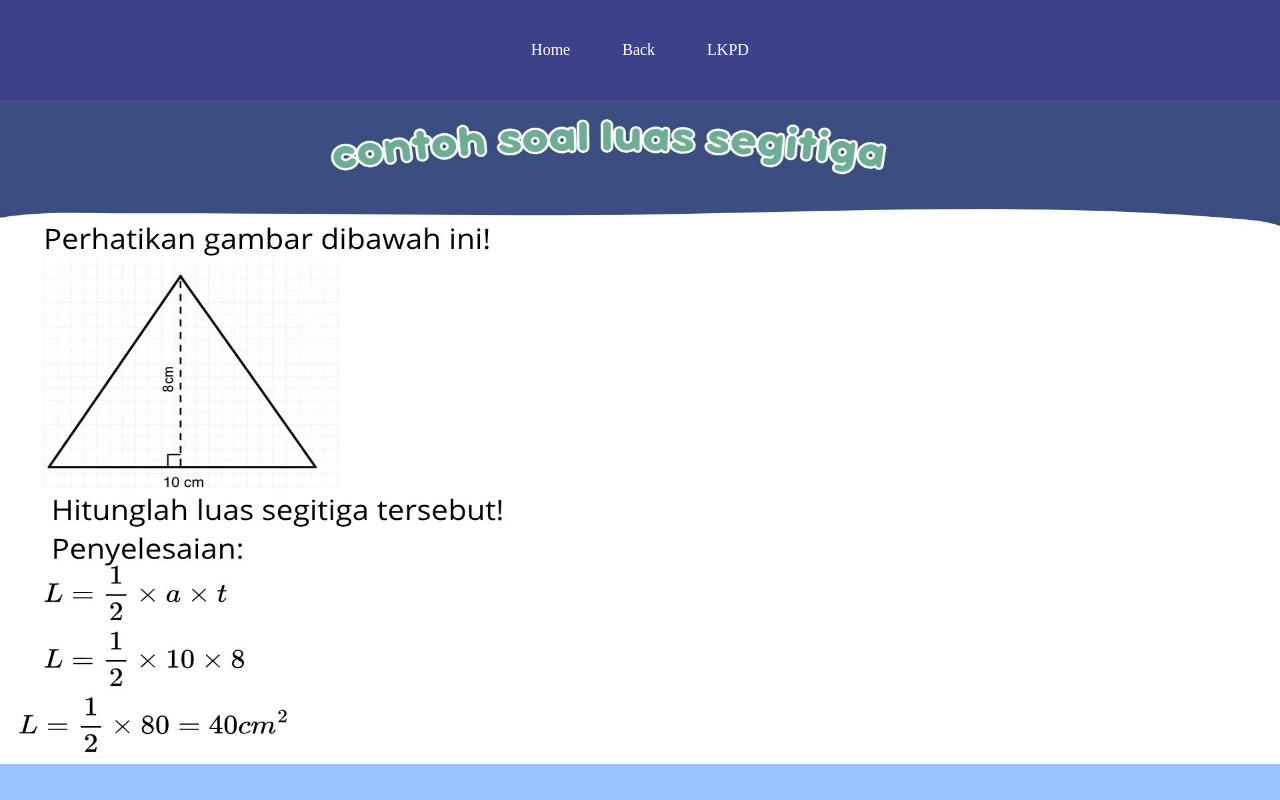
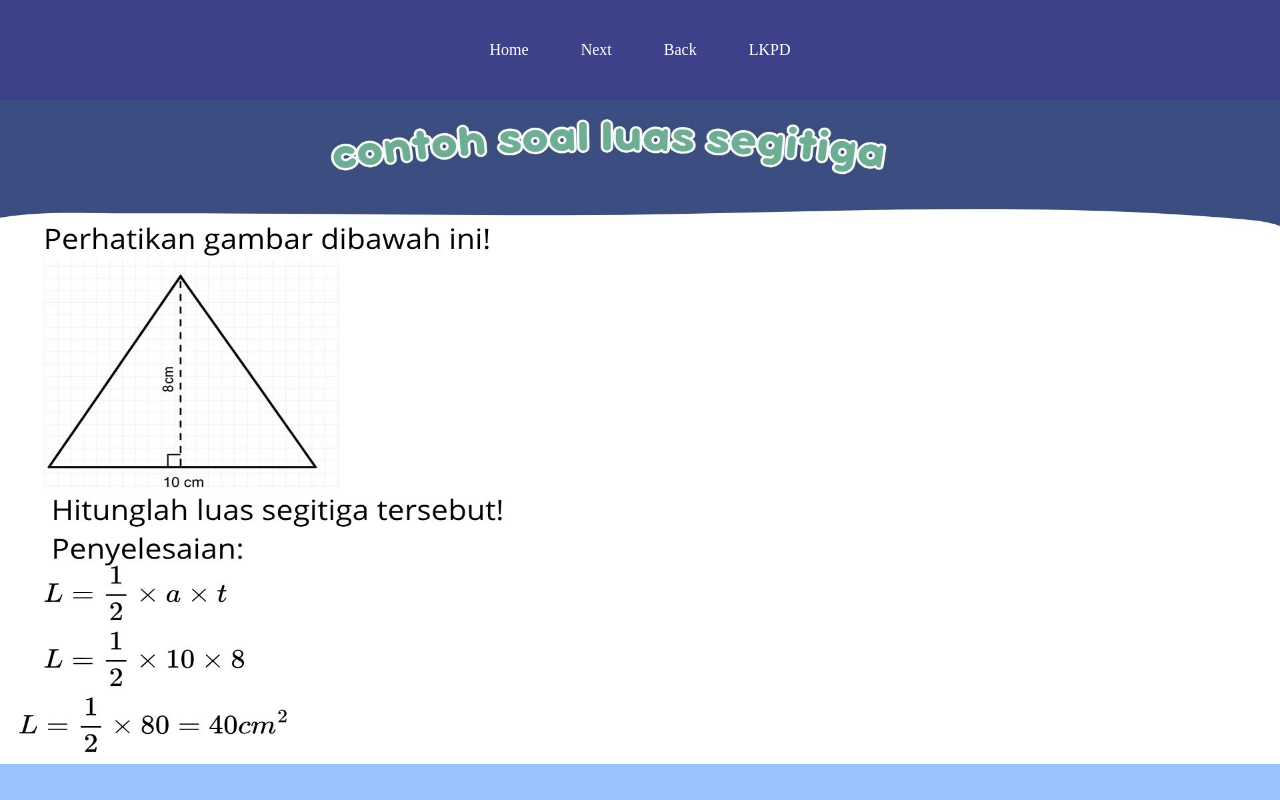
Before and after one commit to dhelaike-lgtm/kelompok-3-kelas-E, a plain HTML site: page Geometri15.html in a window 1280 px wide. Drawn offline with Linux system fonts and the light colour scheme.

Commit message:
revisi halaman Geometri

```diff
--- a/Geometri15.html
+++ b/Geometri15.html
@@ -11,6 +11,8 @@
             <ul class="ul-navbar1">
                 <li class="li-navbar1">
                     <a href="index.html" class="a-navbar">Home</a>
+                      <li class="li-navbar1">
+                    <a href="Geometri16.html" class="a-navbar">Next</a>
                           <li class="li-navbar1">
                     <a href="Geometri14.html" class="a-navbar">Back</a>
                        <li class="li-navbar1">
```
